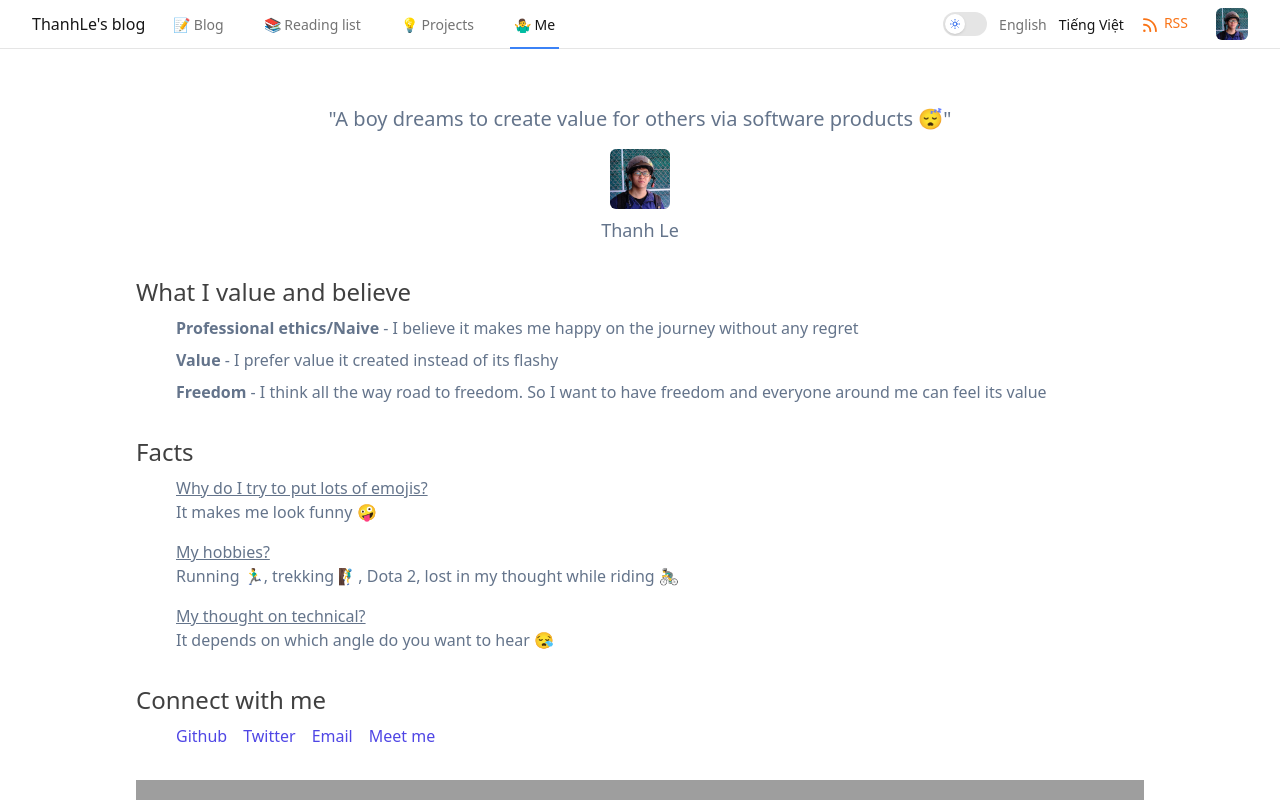
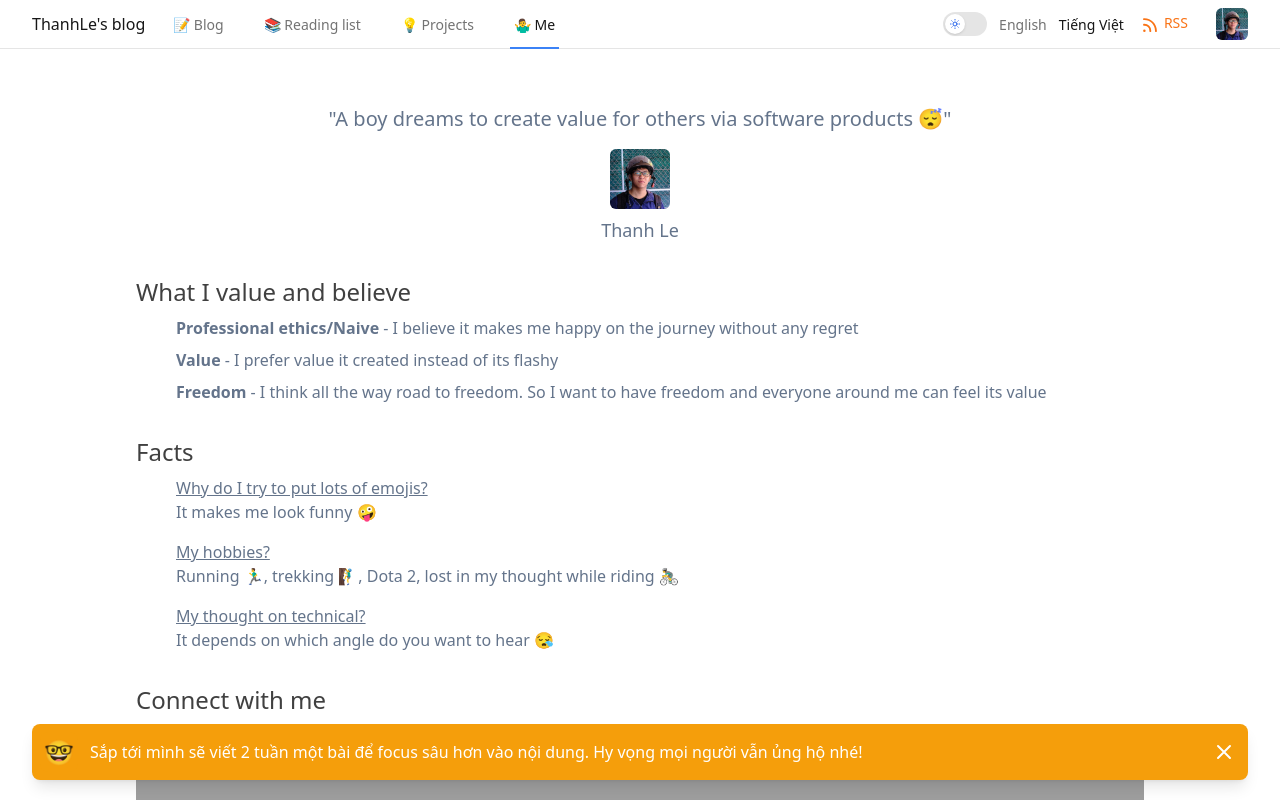
Before and after one commit to thanhlmm/blog, a Next.js app: page /me in a window 1280 px wide. Shown: the top 800 px of the page. Built offline with nearby package versions, Linux system fonts and the light colour scheme; grey boxes are pictures that could not be loaded; what @splitbee/web would draw is missing.

Commit message:
Add footer banner

```diff
--- a/components/footer/index.tsx
+++ b/components/footer/index.tsx
@@ -2,7 +2,7 @@ import { XIcon } from "@heroicons/react/outline";
 import { useState } from "react";
 
 const Footer = () => {
-  const [showBanner, toogleShowBanner] = useState(false);
+  const [showBanner, toogleShowBanner] = useState(true);
 
   return (
     <>
@@ -21,31 +21,23 @@ const Footer = () => {
       {showBanner && (
         <div className="fixed inset-x-0 bottom-0 pb-2 sm:pb-5">
           <div className="px-2 mx-auto max-w-7xl sm:px-6 lg:px-8">
-            <div className="p-1 bg-green-500 rounded-lg shadow-lg sm:p-2">
+            <div className="p-1 rounded-lg shadow-lg bg-amber-500 sm:p-2">
               <div className="flex flex-wrap items-center justify-between">
                 <div className="flex items-center flex-1 w-0">
-                  <span className="flex p-1 text-2xl bg-green-500 rounded-lg">
-                    🥳
+                  <span className="flex p-1 text-2xl rounded-lg bg-amber-500">
+                    🤓
                   </span>
                   <p className="ml-3 font-medium text-white">
                     <span>
-                      Mình có{" "}
-                      <a
-                        className="underline underline-offset-2 "
-                        href="https://www.facebook.com/thanh.lmm/posts/pfbid025PW9qQXq9rSzmXMrbe7JmjHZZQ3DzYnvGbBYu325BwqVY4BEE13SazToTTLncQ3Rl?__cft__[0]=AZWgh-nZ7ZYeNvkoMuER9uJfTTbVHSe8RS2r1Ov673Z1g6_qzyYJrz5LA7e0ycPYjb8SEbJNIP6BmrUim4Lv3oRoNeAVXeU_Vdzozp_kN8_2ltR79zwCmCjlb7il7pS3jLCxg0pc9pRpIhf0EtTw3swLnSdwgnTgveuJXcT6pLzri2WhWzHowIzVQF8w9B3J0s4&__tn__=%2CO%2CP-R"
-                      >
-                        buổi chia sẻ về Career, Mindset và một chút về
-                        Blockchain
-                      </a>{" "}
-                      vào thứ 2, mọi người vào nghe thử xem thằng Thành này nghĩ
-                      gì nhé!
+                      Sắp tới mình sẽ viết 2 tuần một bài để focus sâu hơn vào
+                      nội dung. Hy vọng mọi người vẫn ủng hộ nhé!
                     </span>
                   </p>
                 </div>
                 <div className="flex-shrink-0 order-2 sm:order-3 sm:ml-2">
                   <button
                     type="button"
-                    className="flex p-2 -mr-1 rounded-md hover:bg-green-600 focus:outline-none focus:ring-2 focus:ring-white"
+                    className="flex p-2 -mr-1 rounded-md hover:bg-amber-600 focus:outline-none focus:ring-2 focus:ring-white"
                     onClick={() => toogleShowBanner(false)}
                   >
                     <span className="sr-only">Dismiss</span>
```
